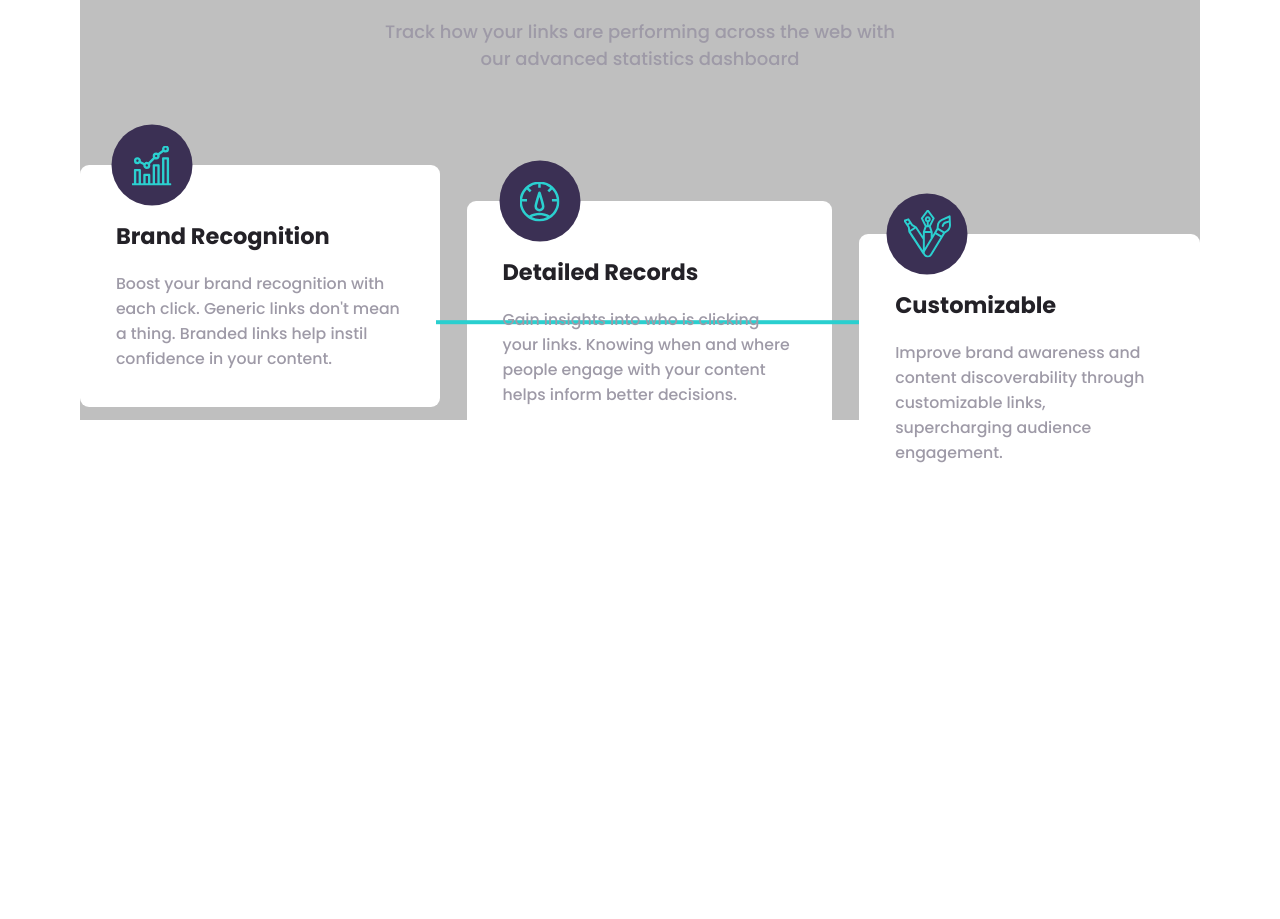
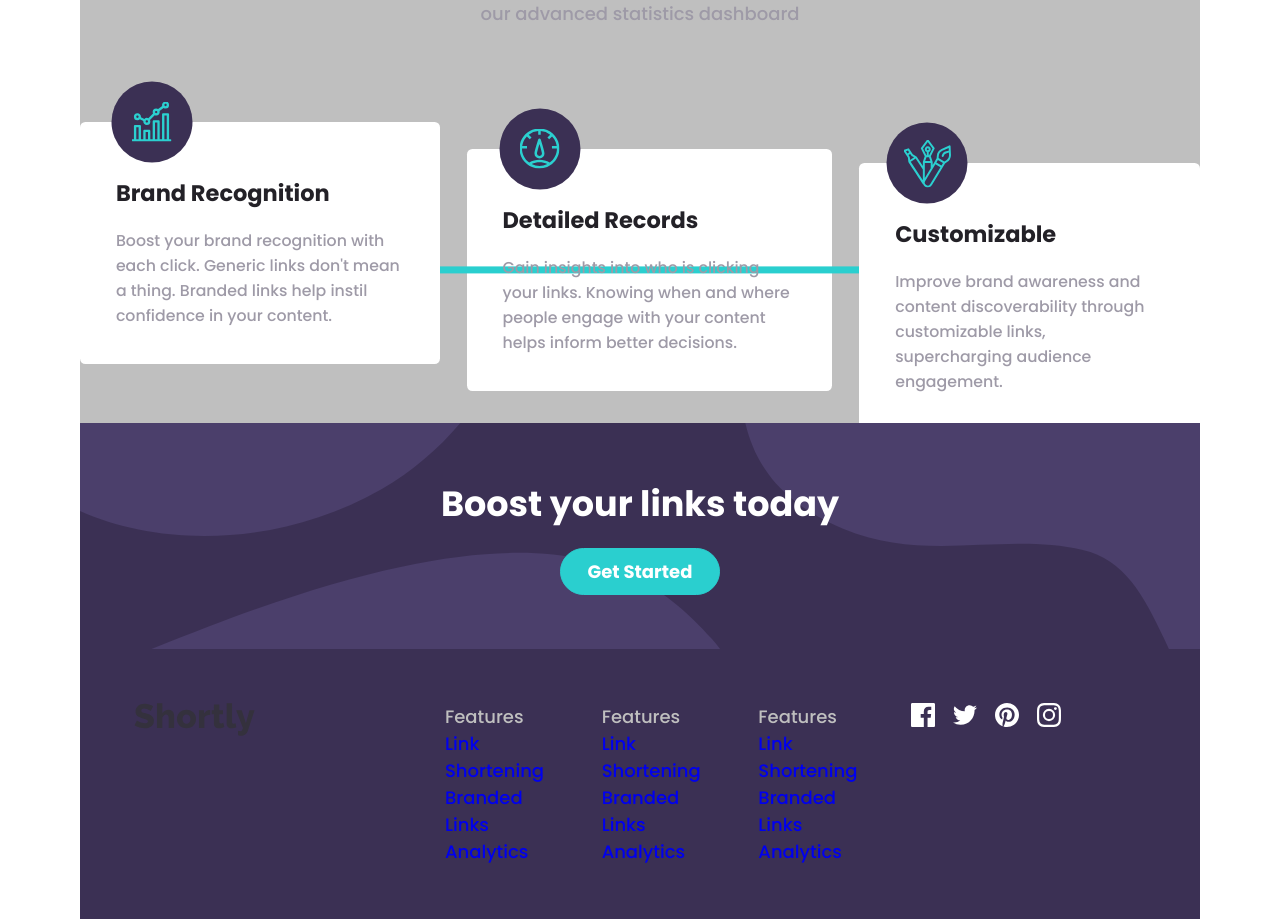
Before and after one commit to shemjay/url-shortening-app, a React (Vite) app: page / in a window 1280 px wide. Shown: the part 888-1807 px from the top of the page. Before the commit the page ends 1389 px from the top, so only its background shows below. Built offline with nearby package versions, Linux system fonts and the light colour scheme.

Commit message:
Add footer and boost sections

```diff
--- a/src/App.jsx
+++ b/src/App.jsx
@@ -4,6 +4,8 @@ import Navbar from './Components/Navbar'
 import Banner from './Components/Banner'
 import Shortener from './Components/Shortener'
 import Statistics from './Components/Statistics'
+import Boost from './Components/Boost'
+import Footer from './Components/Footer'
 
 function App() {
   return (
@@ -12,6 +14,8 @@ function App() {
       <Banner />
       <Shortener />
       <Statistics />
+      <Boost />
+      <Footer />
     </>
   )
 }
--- /dev/null
+++ b/src/Components/Boost.css
@@ -0,0 +1,18 @@
+.boost__container {
+    background-color: var(--dark-violet);
+    background-image: url('./Assets/Images/bg-boost-desktop.svg');
+    background-size: cover;
+    background-position: center;
+    background-repeat: no-repeat;
+    display: flex;
+    align-items: center;
+    justify-content: center;
+    flex-direction: column;
+    padding: 3rem 0;
+    gap: 1em;
+    color: white;
+}
+
+.boost__container h2 {
+    font-size: 35px;
+}
--- /dev/null
+++ b/src/Components/Boost.jsx
@@ -0,0 +1,14 @@
+import React from 'react'
+import './Boost.css'
+import Button from './Button'
+
+const Boost = () => {
+  return (
+    <div className='boost__container'>
+      <h2>Boost your links today</h2>
+      <Button text="Get Started" variant="tertiary"/>
+    </div>
+  )
+}
+
+export default Boost
--- /dev/null
+++ b/src/Components/Footer.css
@@ -0,0 +1,31 @@
+.footer {
+    background-color: var(--dark-violet);
+    display: grid;
+    grid-template-columns: 1fr 2fr 1fr;
+    gap: 2rem;
+    padding: 3rem;
+    color: white;
+}
+
+.footer__logo {
+    display: flex;
+    align-self: flex-start;
+}
+
+.footer__links {
+    align-self: flex-start;
+    display: grid;
+    grid-template-columns: 1fr 1fr 1fr;
+    color: var(--gray);
+}
+
+.footer__links-card a:visited {
+    color: var(--gray);
+}
+
+.footer__socials {
+    display: flex;
+    align-self: flex-start;
+    align-items: center;
+    gap: 1em;
+}
--- /dev/null
+++ b/src/Components/Footer.jsx
@@ -0,0 +1,57 @@
+import React from 'react'
+import './Footer.css'
+import Logo from './Assets/Images/logo.svg'
+import Facebook from './Assets/Images/icon-facebook.svg'
+import Pinterest from './Assets/Images/icon-pinterest.svg'
+import Twitter from './Assets/Images/icon-twitter.svg'
+import Instagram from './Assets/Images/icon-instagram.svg'
+
+const Footer = () => {
+  return (
+    <footer className='footer'>
+      <div className='footer__logo'>
+        <img src={Logo} alt="logo" />
+      </div>
+
+      <div className='footer__links'>
+
+        <div className='footer__links-card'>
+            <ul>
+                <p>Features</p>
+                <li><a href='#'>Link Shortening</a></li>
+                <li><a href='#'>Branded Links</a></li>
+                <li><a href='#'>Analytics</a></li>
+            </ul>
+        </div>
+
+        <div className='footer__links-card'>
+            <ul>
+                <p>Features</p>
+                <li><a href='#'>Link Shortening</a></li>
+                <li><a href='#'>Branded Links</a></li>
+                <li><a href='#'>Analytics</a></li>
+            </ul>
+        </div>
+
+        <div className='footer__links-card'>
+            <ul>
+                <p>Features</p>
+                <li><a href='#'>Link Shortening</a></li>
+                <li><a href='#'>Branded Links</a></li>
+                <li><a href='#'>Analytics</a></li>
+            </ul>
+        </div>
+      </div>
+
+      <div className='footer__socials'>
+        <a href='#'><img src={Facebook} alt='Facebook' /></a>
+        <a href='#'><img src={Twitter} alt='Twitter' /></a>
+        <a href='#'><img src={Pinterest} alt='Pinterest' /></a>
+        <a href='#'><img src={Instagram} alt='Instagram' /></a>
+      </div>
+
+    </footer>
+  )
+}
+
+export default Footer
--- a/src/Components/Statistics.css
+++ b/src/Components/Statistics.css
@@ -1,10 +1,10 @@
 .statistics__container {
-    position: relative;
     display: flex;
     flex-direction: column;
     align-items: center;
     justify-content: space-between;
     margin: 0 auto;
+    overflow: hidden;
 }
 
 .statistics__title {
@@ -14,7 +14,7 @@
     justify-content: center;
     flex-direction: column;
     min-width: 100%;
-    padding: 4em 0;
+    padding: 1.5em 0;
 }
 
 .statistics__title h2 {
@@ -29,20 +29,21 @@
 }
 
 .statistics__container-cards {
+    position: relative;
     background-color: var(--gray);
+    min-height: 20em;
     display: flex;
     align-items: center;
     justify-content: space-between;
-    height: auto;
     gap: 1.5em;
     max-width: 100%;
 }
 
 .statistics__card {
     position: relative;
-    z-index: 3;
+    z-index: 4;
     padding: 3rem 2rem 1rem 2rem;
-    border-radius: 0.5em;
+    border-radius: 0.3em;
     text-align: center;
     transform: translateY(0);
     background-color: white;
@@ -50,11 +51,11 @@
 }
 
 .card-2 {
-    transform: translateY(2em);
+    transform: translateY(1.5em);
 }
 
 .card-3 {
-    transform: translateY(4.5em);
+    transform: translateY(3em);
 }
 
 .statistics__card h3 {
@@ -87,10 +88,10 @@
     content: "";
     position: absolute;
     top: 50%;
-    left: -1.67em;
+    left: -1.50em;
     width: calc(100% + 100px);
-    height: 0.2rem;
+    height: 0.4rem;
     background-color: var(--cyan);
     transform: translateY(-50%);
-    z-index: -1;
+    z-index: -2;
 }
```
